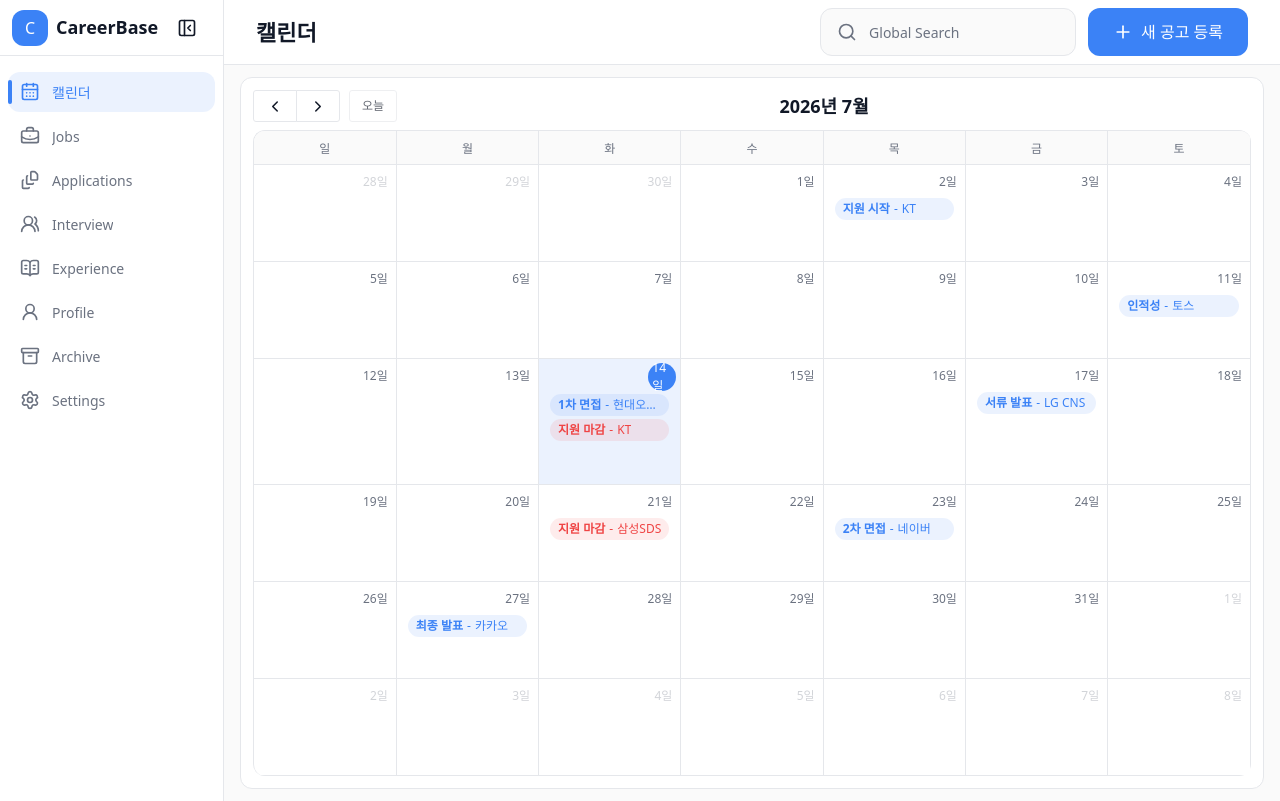
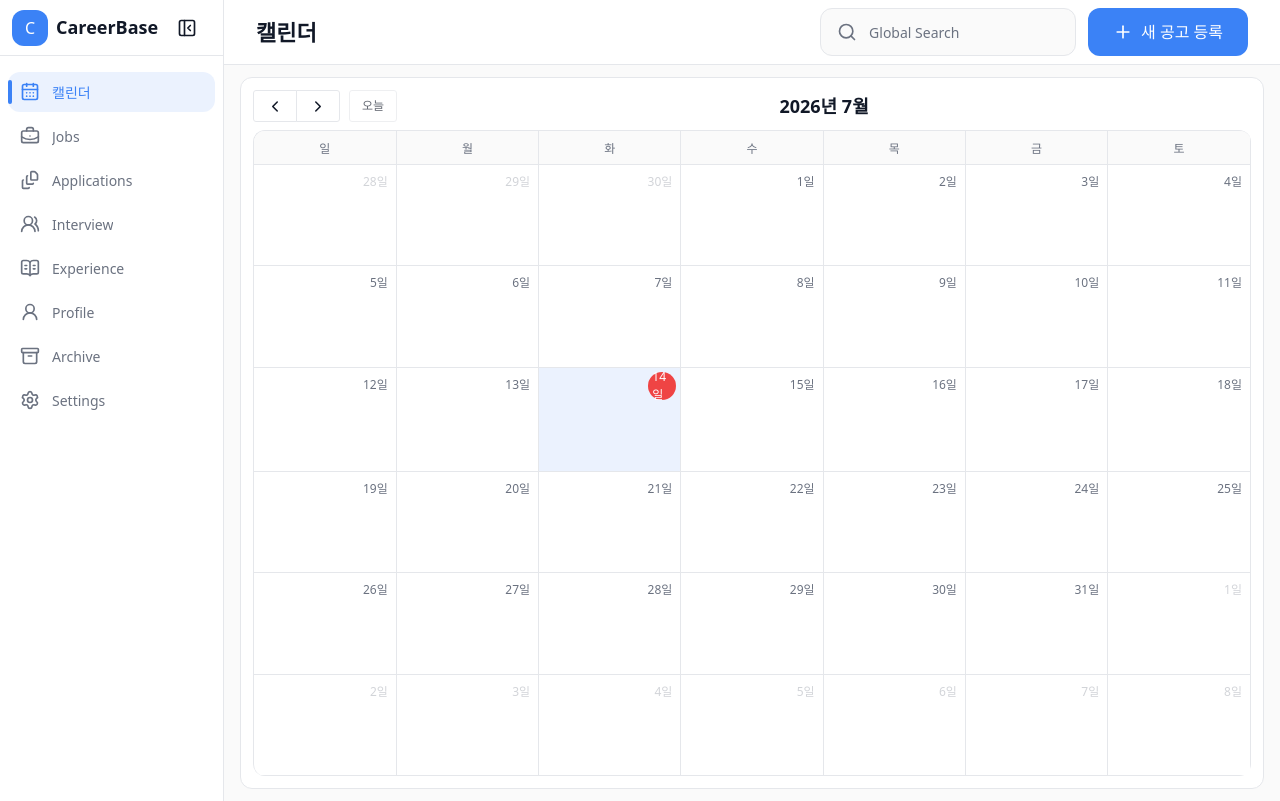
Before and after one commit to yungrace12-netizen/careerbase, a Next.js app: page / in a window 1280 px wide. Built offline with nearby package versions, Linux system fonts and the light colour scheme; a web font is replaced by a local one.

Commit message:
feat: connect calendar to application data

```diff
--- a/app/globals.css
+++ b/app/globals.css
@@ -170,8 +170,8 @@
     align-items: center;
     justify-content: center;
     border-radius: var(--radius-badge);
-    background: var(--primary);
-    color: var(--primary-foreground);
+    background: var(--danger);
+    color: var(--danger-foreground);
   }
 
   .careerbase-calendar .fc-daygrid-day-frame {
--- a/features/calendar/calendar-data.ts
+++ b/features/calendar/calendar-data.ts
@@ -2,9 +2,10 @@ export type CalendarScheduleType =
   | '지원 시작'
   | '지원 마감'
   | '서류 발표'
-  | '인적성'
+  | '인적성 발표'
   | '1차 면접'
   | '2차 면접'
+  | '기타 면접'
   | '최종 발표';
 
 export type CalendarSchedulePrecision = 'exact' | 'approximate' | 'unknown';
@@ -14,120 +15,28 @@ export interface CalendarSchedule {
   jobId: string;
   companyName: string;
   postingTitle: string;
+  position: string;
   type: CalendarScheduleType;
   precision: CalendarSchedulePrecision;
   date: string | null;
   time?: string;
   approximateText?: string;
+  dDayLabel: string;
+  isPast: boolean;
+  isToday: boolean;
+  isDanger: boolean;
 }
 
-export const calendarSchedules: CalendarSchedule[] = [
-  {
-    id: 'schedule-1',
-    jobId: 'job-kt-it',
-    companyName: 'KT',
-    postingTitle: 'IT기획 신입',
-    type: '지원 시작',
-    precision: 'exact',
-    date: '2026-07-02',
-  },
-  {
-    id: 'schedule-2',
-    jobId: 'job-kt-it',
-    companyName: 'KT',
-    postingTitle: 'IT기획 신입',
-    type: '지원 마감',
-    precision: 'exact',
-    date: '2026-07-14',
-    time: '18:00',
-  },
-  {
-    id: 'schedule-3',
-    jobId: 'job-lg-dx',
-    companyName: 'LG CNS',
-    postingTitle: 'DX Engineer',
-    type: '서류 발표',
-    precision: 'exact',
-    date: '2026-07-17',
-  },
-  {
-    id: 'schedule-4',
-    jobId: 'job-hyundai-service',
-    companyName: '현대오토에버',
-    postingTitle: '서비스 기획',
-    type: '1차 면접',
-    precision: 'exact',
-    date: '2026-07-14',
-    time: '15:30',
-  },
-  {
-    id: 'schedule-5',
-    jobId: 'job-samsung-cloud',
-    companyName: '삼성SDS',
-    postingTitle: '클라우드 플랫폼',
-    type: '지원 마감',
-    precision: 'exact',
-    date: '2026-07-21',
-    time: '23:59',
-  },
-  {
-    id: 'schedule-6',
-    jobId: 'job-naver-pm',
-    companyName: '네이버',
-    postingTitle: 'Product Manager',
-    type: '2차 면접',
-    precision: 'exact',
-    date: '2026-07-23',
-    time: '10:00',
-  },
-  {
-    id: 'schedule-7',
-    jobId: 'job-kakao-platform',
-    companyName: '카카오',
-    postingTitle: '플랫폼 기획',
-    type: '최종 발표',
-    precision: 'exact',
-    date: '2026-07-27',
-  },
-  {
-    id: 'schedule-8',
-    jobId: 'job-toss-data',
-    companyName: '토스',
-    postingTitle: 'Data Analyst',
-    type: '인적성',
-    precision: 'exact',
-    date: '2026-07-11',
-    time: '14:00',
-  },
-  {
-    id: 'schedule-9',
-    jobId: 'job-line-design',
-    companyName: 'LINE',
-    postingTitle: 'Product Designer',
-    type: '서류 발표',
-    precision: 'approximate',
-    date: null,
-    approximateText: '7월 말',
-  },
-  {
-    id: 'schedule-10',
-    jobId: 'job-coupang-pm',
-    companyName: '쿠팡',
-    postingTitle: 'PM 인턴',
-    type: '최종 발표',
-    precision: 'unknown',
-    date: null,
-    approximateText: '추후 안내',
-  },
-];
+export const calendarSchedules: CalendarSchedule[] = [];
 
 export const calendarEventTypes: CalendarScheduleType[] = [
   '지원 시작',
   '지원 마감',
   '서류 발표',
-  '인적성',
+  '인적성 발표',
   '1차 면접',
   '2차 면접',
+  '기타 면접',
   '최종 발표',
 ];
 
@@ -149,3 +58,52 @@ export function getSchedulesByDate(
     (schedule) => schedule.date === date,
   );
 }
+
+export function getSchedulesByMonth(
+  schedules: CalendarSchedule[],
+  month: string,
+) {
+  return getExactSchedules(schedules).filter((schedule) =>
+    schedule.date?.startsWith(month),
+  );
+}
+
+export function createDdayInfo(date: string, today = new Date()) {
+  const todayDate = new Date(
+    today.getFullYear(),
+    today.getMonth(),
+    today.getDate(),
+  );
+  const targetDate = new Date(`${date}T00:00:00`);
+  const diff = Math.ceil(
+    (targetDate.getTime() - todayDate.getTime()) / (1000 * 60 * 60 * 24),
+  );
+
+  if (diff < 0) {
+    return {
+      label: formatDateLabel(date),
+      isPast: true,
+      isToday: false,
+    };
+  }
+
+  if (diff === 0) {
+    return {
+      label: 'TODAY',
+      isPast: false,
+      isToday: true,
+    };
+  }
+
+  return {
+    label: `D-${diff}`,
+    isPast: false,
+    isToday: false,
+  };
+}
+
+function formatDateLabel(date: string) {
+  const [, month, day] = date.split('-');
+
+  return `${Number(month)}.${Number(day)}`;
+}
--- a/features/calendar/calendar-page.tsx
+++ b/features/calendar/calendar-page.tsx
@@ -1,23 +1,29 @@
 'use client';
 
 import * as React from 'react';
+import Link from 'next/link';
+import { useRouter } from 'next/navigation';
 
 import {
   Container,
   ContentWrapper,
   PageWrapper,
 } from '@/components/layout';
+import { Badge } from '@/components/ui/badge';
+import { buttonVariants } from '@/components/ui/button';
+import { EmptyState } from '@/components/ui/empty-state';
 import { Modal } from '@/components/ui/modal';
 import { Typography } from '@/components/ui/typography';
 import {
-  calendarSchedules,
+  getSchedulesByMonth,
   getSchedulesByDate,
   type CalendarSchedule,
 } from '@/features/calendar/calendar-data';
 import { CareerBaseCalendar } from '@/features/calendar/components/careerbase-calendar';
-import { ScheduleDetailModal } from '@/features/calendar/components/schedule-detail-modal';
+import { cn } from '@/lib/utils';
+import { useCalendarStore } from '@/stores/calendarStore';
 
-const defaultSelectedDate = '2026-07-14';
+const defaultSelectedDate = formatCalendarDate(new Date());
 
 const fullScreenCalendarClassName = [
   'h-[620px] overflow-hidden',
@@ -50,26 +56,33 @@ const fullScreenCalendarClassName = [
 ].join(' ');
 
 function CalendarPage() {
+  const router = useRouter();
+  const schedules = useCalendarStore((state) => state.schedules);
+  const loadSchedules = useCalendarStore((state) => state.loadSchedules);
   const [selectedDate, setSelectedDate] = React.useState(defaultSelectedDate);
-  const [selectedSchedule, setSelectedSchedule] =
-    React.useState<CalendarSchedule | null>(null);
-  const [modalOpen, setModalOpen] = React.useState(false);
+  const [visibleMonth, setVisibleMonth] = React.useState(
+    defaultSelectedDate.slice(0, 7),
+  );
   const [moreEventsDate, setMoreEventsDate] = React.useState<string | null>(
     null,
   );
 
+  React.useEffect(() => {
+    loadSchedules();
+  }, [loadSchedules]);
+
+  const calendarSchedules = schedules ?? [];
+  const loaded = schedules !== null;
   const moreEventsSchedules = moreEventsDate
     ? getSchedulesByDate(calendarSchedules, moreEventsDate)
     : [];
+  const visibleMonthSchedules = getSchedulesByMonth(
+    calendarSchedules,
+    visibleMonth,
+  );
 
   const handleScheduleClick = (schedule: CalendarSchedule) => {
-    setSelectedSchedule(schedule);
-    setModalOpen(true);
-  };
-
-  const handleMoreEventScheduleClick = (schedule: CalendarSchedule) => {
-    setMoreEventsDate(null);
-    handleScheduleClick(schedule);
+    router.push(`/jobs/${schedule.jobId}`);
   };
 
   return (
@@ -85,8 +98,21 @@ function CalendarPage() {
                 onDateClick={setSelectedDate}
                 onScheduleClick={handleScheduleClick}
                 onMoreLinkClick={setMoreEventsDate}
+                onMonthChange={setVisibleMonth}
               />
             </div>
+            {loaded && visibleMonthSchedules.length === 0 ? (
+              <EmptyState
+                title="아직 등록된 일정이 없습니다."
+                description="공고를 등록하면 일정이 자동으로 표시됩니다."
+                action={
+                  <Link href="/jobs" className={cn(buttonVariants())}>
+                    Jobs로 이동
+                  </Link>
+                }
+                className="py-8"
+              />
+            ) : null}
           </div>
         </ContentWrapper>
       </Container>
@@ -104,39 +130,44 @@ function CalendarPage() {
       >
         <div className="flex flex-col gap-2">
           {moreEventsSchedules.map((schedule) => (
-            <button
+            <Link
               key={schedule.id}
-              type="button"
               className="flex min-w-0 items-center gap-2 rounded-[var(--radius-card)] border border-border bg-background p-3 text-left transition-colors hover:bg-muted"
-              onClick={() => handleMoreEventScheduleClick(schedule)}
+              href={`/jobs/${schedule.jobId}`}
+              onClick={() => setMoreEventsDate(null)}
             >
+              <Badge variant={schedule.isDanger ? 'danger' : 'primary'}>
+                {schedule.dDayLabel}
+              </Badge>
               <Typography
                 as="span"
                 variant="small"
-                className={
-                  schedule.type === '지원 마감' ? 'text-danger' : 'text-primary'
-                }
+                className={schedule.isDanger ? 'text-danger' : 'text-primary'}
               >
-                {schedule.type}
+                {schedule.type} - {schedule.companyName}
               </Typography>
-              <Typography as="span" variant="small" tone="secondary">
-                -
+              <Typography as="span" variant="caption" tone="secondary">
+                {schedule.postingTitle}
               </Typography>
-              <Typography as="span" variant="small" className="truncate">
-                {schedule.companyName}
-              </Typography>
-            </button>
+            </Link>
           ))}
+          {moreEventsSchedules.length === 0 ? (
+            <Typography variant="body" tone="secondary">
+              해당 날짜에 표시할 일정이 없습니다.
+            </Typography>
+          ) : null}
         </div>
       </Modal>
-
-      <ScheduleDetailModal
-        schedule={selectedSchedule}
-        open={modalOpen}
-        onOpenChange={setModalOpen}
-      />
     </PageWrapper>
   );
 }
 
+function formatCalendarDate(date: Date) {
+  const year = date.getFullYear();
+  const month = String(date.getMonth() + 1).padStart(2, '0');
+  const day = String(date.getDate()).padStart(2, '0');
+
+  return `${year}-${month}-${day}`;
+}
+
 export { CalendarPage };
--- a/features/calendar/components/careerbase-calendar.tsx
+++ b/features/calendar/components/careerbase-calendar.tsx
@@ -5,7 +5,11 @@ import FullCalendar from '@fullcalendar/react';
 import dayGridPlugin from '@fullcalendar/daygrid';
 import interactionPlugin from '@fullcalendar/interaction';
 import koLocale from '@fullcalendar/core/locales/ko';
-import type { EventClickArg, EventContentArg } from '@fullcalendar/core';
+import type {
+  DatesSetArg,
+  EventClickArg,
+  EventContentArg,
+} from '@fullcalendar/core';
 import type { EventInput } from '@fullcalendar/core';
 import type { DateClickArg } from '@fullcalendar/interaction';
 
@@ -22,6 +26,7 @@ interface CareerBaseCalendarProps {
   onDateClick?: (date: string) => void;
   onScheduleClick?: (schedule: CalendarSchedule) => void;
   onMoreLinkClick?: (date: string) => void;
+  onMonthChange?: (month: string) => void;
 }
 
 function CareerBaseCalendar({
@@ -32,6 +37,7 @@ function CareerBaseCalendar({
   onDateClick,
   onScheduleClick,
   onMoreLinkClick,
+  onMonthChange,
 }: CareerBaseCalendarProps) {
   const eventSchedules = React.useMemo(
     () => getExactSchedules(schedules),
@@ -42,7 +48,7 @@ function CareerBaseCalendar({
     () =>
       eventSchedules.map((schedule) => ({
         id: schedule.id,
-        title: `${schedule.type} · ${schedule.companyName}`,
+        title: `${schedule.type} - ${schedule.companyName}`,
         date: schedule.date ?? undefined,
         extendedProps: {
           schedule,
@@ -71,6 +77,13 @@ function CareerBaseCalendar({
     [onScheduleClick],
   );
 
+  const handleDatesSet = React.useCallback(
+    (arg: DatesSetArg) => {
+      onMonthChange?.(formatCalendarMonth(arg.view.currentStart));
+    },
+    [onMonthChange],
+  );
+
   const renderEventContent = React.useCallback(
     (arg: EventContentArg) => {
       const schedule = arg.event.extendedProps.schedule as CalendarSchedule;
@@ -79,30 +92,24 @@ function CareerBaseCalendar({
         <div
           className={cn(
             'flex min-w-0 items-center gap-1 rounded-[var(--radius-badge)] px-2 py-0.5',
-            schedule.type === '지원 마감'
+            schedule.isDanger
               ? 'bg-danger/10 text-danger'
               : 'bg-primary/10 text-primary',
           )}
         >
           <span className="shrink-0 text-[length:var(--text-caption)] font-semibold">
-            {schedule.type}
+            {schedule.dDayLabel}
           </span>
           <span className="shrink-0 text-[length:var(--text-caption)]">
-            -
+            ·
           </span>
-          {compact ? (
-            <span className="truncate text-[length:var(--text-caption)]">
-              {schedule.companyName}
-            </span>
-          ) : (
-            <span className="truncate text-[length:var(--text-caption)] font-medium">
-              {schedule.companyName}
-            </span>
-          )}
+          <span className="text-[length:var(--text-caption)] font-medium">
+            {schedule.type} - {schedule.companyName}
+          </span>
         </div>
       );
     },
-    [compact],
+    [],
   );
 
   return (
@@ -129,10 +136,16 @@ function CareerBaseCalendar({
         eventContent={renderEventContent}
         eventClick={handleEventClick}
         dateClick={handleDateClick}
+        datesSet={handleDatesSet}
         height={fullHeight ? '100%' : compact ? 520 : 'auto'}
         dayMaxEvents={compact ? 2 : 3}
         moreLinkClick={(arg) => {
           onMoreLinkClick?.(formatCalendarDate(arg.date));
+          window.setTimeout(() => {
+            document.querySelectorAll('.fc-popover').forEach((popover) => {
+              popover.remove();
+            });
+          }, 0);
         }}
         moreLinkContent={(arg) => `+${arg.num}개 더보기`}
         fixedWeekCount={fullHeight}
@@ -163,4 +176,11 @@ function formatCalendarDate(date: Date) {
   return `${year}-${month}-${day}`;
 }
 
+function formatCalendarMonth(date: Date) {
+  const year = date.getFullYear();
+  const month = String(date.getMonth() + 1).padStart(2, '0');
+
+  return `${year}-${month}`;
+}
+
 export { CareerBaseCalendar };
--- a/features/calendar/components/schedule-detail-modal.tsx
+++ b/features/calendar/components/schedule-detail-modal.tsx
@@ -25,7 +25,7 @@ function ScheduleDetailModal({
       open={open}
       onOpenChange={onOpenChange}
       title="일정 상세"
-      description="Sprint 4에서는 조회용 Modal만 제공합니다."
+      description="Calendar는 원본 데이터를 읽어 표시합니다."
       confirmLabel="닫기"
     >
       <div className="grid gap-4">
@@ -36,7 +36,7 @@ function ScheduleDetailModal({
             일정 유형
           </Typography>
           <div>
-            <Badge variant={schedule.type === '지원 마감' ? 'danger' : 'primary'}>
+            <Badge variant={schedule.isDanger ? 'danger' : 'primary'}>
               {schedule.type}
             </Badge>
           </div>
--- /dev/null
+++ b/repositories/calendarRepository.ts
@@ -0,0 +1,224 @@
+import { readData } from '@/repositories/careerbaseStorage';
+import {
+  createDdayInfo,
+  type CalendarSchedule,
+  type CalendarSchedulePrecision,
+  type CalendarScheduleType,
+} from '@/features/calendar/calendar-data';
+import type { InterviewStage } from '@/types/interview';
+import type { Job } from '@/types/job';
+import type { Schedule, ScheduleType } from '@/types/schedule';
+
+function getCalendarSchedules(): CalendarSchedule[] {
+  const data = readData();
+  const activeJobs = data.jobs.filter((job) => !job.isArchived);
+  const activeJobIds = new Set(activeJobs.map((job) => job.id));
+  const jobsById = new Map(activeJobs.map((job) => [job.id, job]));
+  const schedulesById = new Map(data.schedules.map((schedule) => [schedule.id, schedule]));
+  const generatedSchedules = [
+    ...activeJobs.flatMap(jobToCalendarSchedules),
+    ...data.schedules
+      .filter((schedule) => activeJobIds.has(schedule.jobId))
+      .map((schedule) =>
+        sourceScheduleToCalendarSchedule(schedule, jobsById.get(schedule.jobId)),
+      )
+      .filter((schedule): schedule is CalendarSchedule => Boolean(schedule)),
+    ...data.interviews
+      .filter((stage) => activeJobIds.has(stage.jobId))
+      .map((stage) =>
+        interviewStageToCalendarSchedule(
+          stage,
+          jobsById.get(stage.jobId),
+          schedulesById.get(stage.scheduleId ?? ''),
+        ),
+      )
+      .filter((schedule): schedule is CalendarSchedule => Boolean(schedule)),
+  ];
+
+  return sortCalendarSchedules(dedupeSchedules(generatedSchedules));
+}
+
+function jobToCalendarSchedules(job: Job): CalendarSchedule[] {
+  const schedules: CalendarSchedule[] = [];
+
+  if (job.applicationStartDate) {
+    schedules.push(
+      buildCalendarSchedule({
+        id: `job-${job.id}-application-start`,
+        job,
+        type: '지원 시작',
+        date: job.applicationStartDate,
+        time: job.applicationStartTime,
+        precision: 'exact',
+      }),
+    );
+  }
+
+  if (job.applicationEndDate) {
+    schedules.push(
+      buildCalendarSchedule({
+        id: `job-${job.id}-application-end`,
+        job,
+        type: '지원 마감',
+        date: job.applicationEndDate,
+        time: job.applicationEndTime,
+        precision: 'exact',
+      }),
+    );
+  }
+
+  return schedules;
+}
+
+function sourceScheduleToCalendarSchedule(
+  schedule: Schedule,
+  job: Job | undefined,
+): CalendarSchedule | null {
+  if (!job) {
+    return null;
+  }
+
+  return buildCalendarSchedule({
+    id: `schedule-${schedule.id}`,
+    job,
+    type: normalizeScheduleType(schedule.type),
+    date: schedule.exactDate,
+    time: schedule.exactTime,
+    precision: schedule.precision,
+    approximateText: schedule.approximateText,
+  });
+}
+
+function interviewStageToCalendarSchedule(
+  stage: InterviewStage,
+  job: Job | undefined,
+  schedule: Schedule | undefined,
+): CalendarSchedule | null {
+  if (!job || !schedule) {
+    return null;
+  }
+
+  return buildCalendarSchedule({
+    id: `interview-${stage.id}-${schedule.id}`,
+    job,
+    type: normalizeInterviewType(stage.name, schedule.type),
+    date: schedule.exactDate,
+    time: schedule.exactTime,
+    precision: schedule.precision,
+    approximateText: schedule.approximateText,
+  });
+}
+
+function buildCalendarSchedule({
+  id,
+  job,
+  type,
+  date,
+  time,
+  precision,
+  approximateText,
+}: {
+  id: string;
+  job: Job;
+  type: CalendarScheduleType;
+  date: string | null;
+  time: string | null;
+  precision: CalendarSchedulePrecision;
+  approximateText?: string;
+}): CalendarSchedule {
+  const dDayInfo = date
+    ? createDdayInfo(date)
+    : { label: approximateText || '미정', isPast: false, isToday: false };
+
+  return {
+    id,
+    jobId: job.id,
+    companyName: job.companyName,
+    postingTitle: job.postingTitle,
+    position: job.position,
+    type,
+    precision,
+    date,
+    time: time ?? undefined,
+    approximateText,
+    dDayLabel: dDayInfo.label,
+    isPast: dDayInfo.isPast,
+    isToday: dDayInfo.isToday,
+    isDanger: type === '지원 마감' || dDayInfo.label === 'TODAY' || dDayInfo.label === 'D-1',
+  };
+}
+
+function normalizeScheduleType(type: ScheduleType): CalendarScheduleType {
+  if (type === '인적성') {
+    return '인적성 발표';
+  }
+
+  if (type === '기타 면접') {
+    return '기타 면접';
+  }
+
+  return type;
+}
+
+function normalizeInterviewType(
+  stageName: string,
+  scheduleType: ScheduleType,
+): CalendarScheduleType {
+  if (stageName.includes('1차') || scheduleType === '1차 면접') {
+    return '1차 면접';
+  }
+
+  if (stageName.includes('2차') || scheduleType === '2차 면접') {
+    return '2차 면접';
+  }
+
+  return '기타 면접';
+}
+
+function dedupeSchedules(schedules: CalendarSchedule[]) {
+  const seen = new Set<string>();
+
+  return schedules.filter((schedule) => {
+    const key = [
+      schedule.jobId,
+      schedule.type,
+      schedule.date ?? schedule.approximateText ?? '',
+      schedule.time ?? '',
+    ].join('|');
+
+    if (seen.has(key)) {
+      return false;
+    }
+
+    seen.add(key);
+    return true;
+  });
+}
+
+function sortCalendarSchedules(schedules: CalendarSchedule[]) {
+  return [...schedules].sort((a, b) => {
+    if (!a.date && !b.date) {
+      return a.companyName.localeCompare(b.companyName);
+    }
+
+    if (!a.date) {
+      return 1;
+    }
+
+    if (!b.date) {
+      return -1;
+    }
+
+    const dateCompare = a.date.localeCompare(b.date);
+
+    if (dateCompare !== 0) {
+      return dateCompare;
+    }
+
+    return (a.time ?? '').localeCompare(b.time ?? '');
+  });
+}
+
+export const calendarRepository = {
+  getCalendarSchedules,
+};
--- a/repositories/jobRepository.ts
+++ b/repositories/jobRepository.ts
@@ -238,9 +238,7 @@ function permanentlyDeleteJob(id: EntityId): void {
         attachment.jobId !== id &&
         (!attachment.essayId || !deletedEssayIds.has(attachment.essayId)),
     ),
-    schedules: withoutJobReferences(
-      data.schedules as unknown as Array<Record<string, unknown>>,
-    ) as typeof data.schedules,
+    schedules: withoutJobReferences(data.schedules),
     todos: withoutJobReferences(
       data.todos as unknown as Array<Record<string, unknown>>,
     ) as typeof data.todos,
--- /dev/null
+++ b/stores/calendarStore.ts
@@ -0,0 +1,16 @@
+import { create } from 'zustand';
+
+import { calendarRepository } from '@/repositories/calendarRepository';
+import type { CalendarSchedule } from '@/features/calendar/calendar-data';
+
+interface CalendarStore {
+  schedules: CalendarSchedule[] | null;
+  loadSchedules: () => void;
+}
+
+export const useCalendarStore = create<CalendarStore>((set) => ({
+  schedules: null,
+  loadSchedules: () => {
+    set({ schedules: calendarRepository.getCalendarSchedules() });
+  },
+}));
--- a/types/careerbase-data.ts
+++ b/types/careerbase-data.ts
@@ -6,6 +6,7 @@ import type {
 } from '@/types/essay';
 import type { InterviewStage } from '@/types/interview';
 import type { Profile } from '@/types/profile';
+import type { Schedule } from '@/types/schedule';
 
 export interface OnboardingData {
   isCompleted: boolean;
@@ -29,7 +30,7 @@ export interface CareerBaseData {
 
   onboarding: OnboardingData;
   jobs: Job[];
-  schedules: [];
+  schedules: Schedule[];
   essays: Essay[];
   interviews: InterviewStage[];
   profile: Profile;
--- /dev/null
+++ b/types/schedule.ts
@@ -0,0 +1,30 @@
+import type { EntityId } from '@/types/job';
+
+export type ScheduleType =
+  | '지원 시작'
+  | '지원 마감'
+  | '서류 발표'
+  | '인적성'
+  | '인적성 발표'
+  | '1차 면접'
+  | '2차 면접'
+  | '최종 발표'
+  | '기타 면접';
+
+export type SchedulePrecision = 'exact' | 'approximate' | 'unknown';
+
+export interface Schedule {
+  id: EntityId;
+  jobId: EntityId;
+  type: ScheduleType;
+  title: string;
+  precision: SchedulePrecision;
+  exactDate: string | null;
+  exactTime: string | null;
+  approximateText: string;
+  note: string;
+  isConfirmed: boolean;
+  isSample: boolean;
+  createdAt: string;
+  updatedAt: string;
+}
```
Also changed, not shown: features/calendar/components/schedule-list.tsx (+14 -3 lines).
